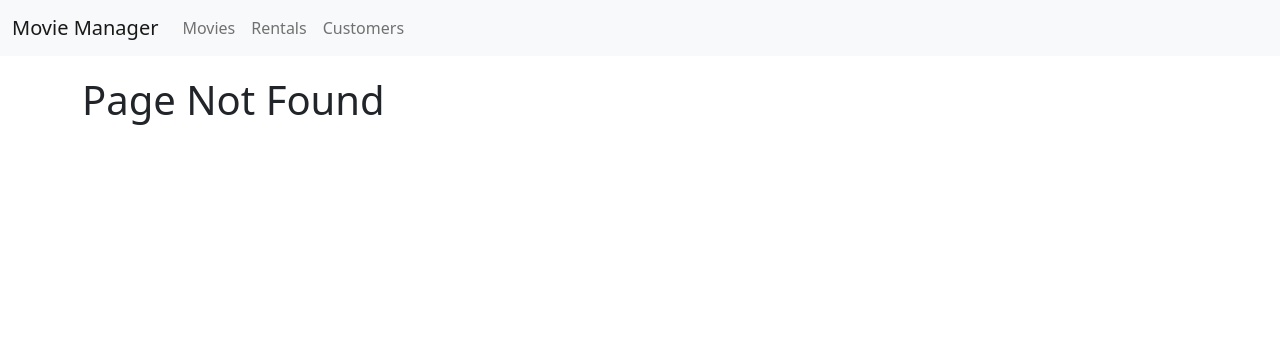
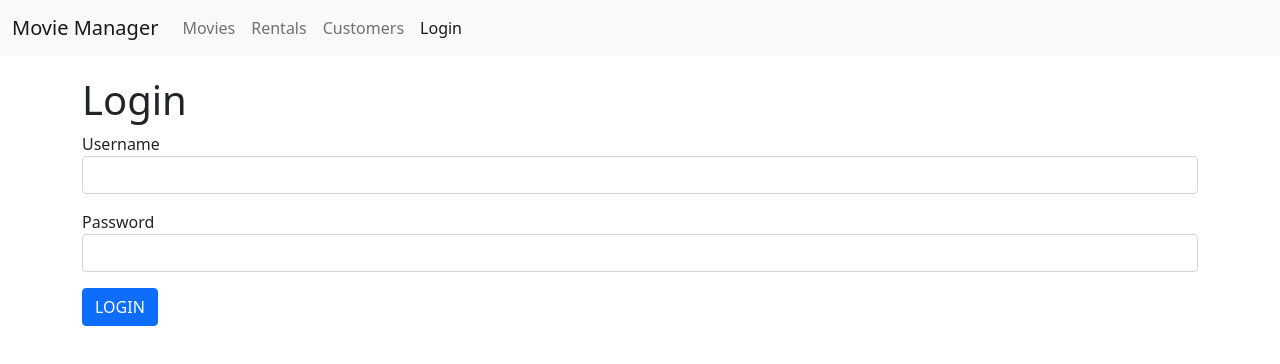
Before and after one commit to Chintan-Karki/favourite-movie-manager, a React (Create React App) app: page /login in a window 1280 px wide. Before the commit this address led to /not-found. Shown: the top 364 px of the page. Built offline with nearby package versions, Linux system fonts and the light colour scheme.

Commit message:
Added a simple login form

```diff
--- a/src/App.js
+++ b/src/App.js
@@ -5,6 +5,7 @@
 import Customers from "./components/customers";
 import NotFound from "./components/notFound";
 import NavBar from "./components/navBar";
+import LoginForm from "./components/loginForm";
 import "./styles.css";
 
 export default function App() {
@@ -13,6 +14,7 @@
       <NavBar />
       <main className="container">
         <Switch>
+          <Route path="/login" component={LoginForm}></Route>
           <Route path="/movies/:id" component={MovieForm}></Route>
           <Route path="/movies" component={MovieList}></Route>
           <Route path="/customers" component={Customers}></Route>
--- /dev/null
+++ b/src/components/loginForm.jsx
@@ -0,0 +1,24 @@
+import React, { Component } from "react";
+
+class LoginForm extends Component {
+  render() {
+    return (
+      <div>
+        <h1>Login</h1>
+        <form>
+          <div className="form-group">
+            <label htmlFor="username">Username</label>
+            <input id="username" type="text" className="form-control" />
+          </div>
+          <div className="form-group">
+            <label htmlFor="password">Password</label>
+            <input id="password" type="text" className="form-control" />
+          </div>
+          <button className="btn btn-primary">LOGIN</button>
+        </form>
+      </div>
+    );
+  }
+}
+
+export default LoginForm;
--- a/src/components/navBar.jsx
+++ b/src/components/navBar.jsx
@@ -36,6 +36,11 @@
                 Customers
               </NavLink>
             </li>
+            <li className="nav-item">
+              <NavLink className="nav-link" to="/login">
+                Login
+              </NavLink>
+            </li>
           </ul>
         </div>
       </div>
--- a/src/styles.css
+++ b/src/styles.css
@@ -20,3 +20,7 @@
 *:focus {
   outline: 0;
 }
+
+.form-group {
+  margin-bottom: 1rem;
+}
```
